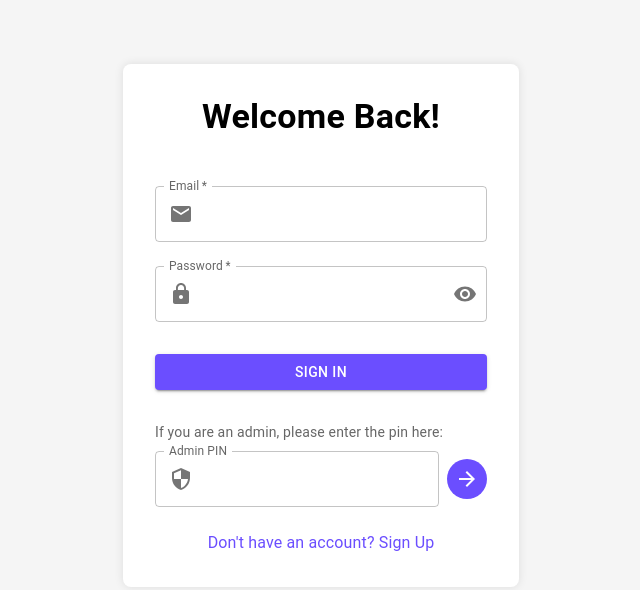
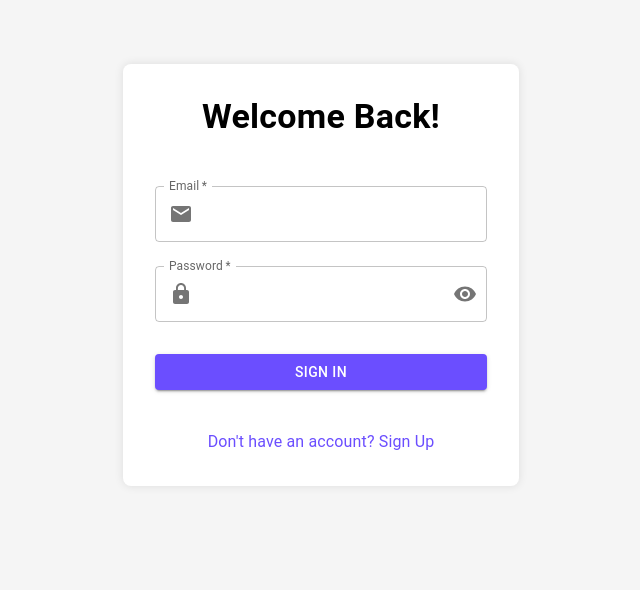
Before and after one commit to NIBM-GALLE/GAHDSE241F-TravelTrace, a React (Vite) app in the folder TRAVEL WEB APP/wonder/: page /login in a window 1280 px wide. Shown: the top 590 px of the page, without its empty margins (319-959 px from the left). Built offline with nearby package versions, Linux system fonts and the light colour scheme; the HTML template or start-up script is replaced by a standard one.

Commit message:
wonder map sql queary,login and register page dvlop with mulpiple admin access with navigate email and root path set up

```diff
--- a/TRAVEL WEB APP/wonder/server.js
+++ b/TRAVEL WEB APP/wonder/server.js
@@ -100,8 +100,8 @@ app.post('/api/login', (req, res) => {
     const validPassword = await bcrypt.compare(password, user.password);
     if (!validPassword) return res.status(400).json({ error: 'Invalid password' });
 
-    const token = jwt.sign({ id: user.user_id }, 'your_jwt_secret');
-    res.json({ token, user: { id: user.user_id, username: user.username, email: user.email } });
+    const token = jwt.sign({ id: user.user_id, role: user.role }, 'your_jwt_secret');
+    res.json({ token, user: { id: user.user_id, username: user.username, email: user.email, role: user.role } });
   });
 });
 
--- a/TRAVEL WEB APP/wonder/src/App.jsx
+++ b/TRAVEL WEB APP/wonder/src/App.jsx
@@ -1,5 +1,5 @@
-import React from 'react';
-import { BrowserRouter as Router, Routes, Route, Navigate } from 'react-router-dom';
+import React, { useEffect } from 'react';
+import { BrowserRouter as Router, Routes, Route, Navigate, useNavigate } from 'react-router-dom';
 import { ThemeProvider, createTheme } from '@mui/material';
 import Login from './components/Login';
 import SignUp from './components/SignUp';
@@ -34,21 +34,46 @@ const ProtectedRoute = ({ children }) => {
   return children;
 };
 
+const AdminProtectedRoute = ({ children }) => {
+  const token = localStorage.getItem('token');
+  const user = JSON.parse(localStorage.getItem('user'));
+
+  if (!token) {
+    return <Navigate to="/login" replace />;
+  }
+  if (user?.role !== 'admin') {
+    return <Navigate to="/home" replace />;
+  }
+  return children;
+};
+
+const InitialAuthCheck = () => {
+  const navigate = useNavigate();
+  useEffect(() => {
+    const token = localStorage.getItem('token');
+    const user = JSON.parse(localStorage.getItem('user'));
+
+    if (token && user && user.role) {
+      if (user.role === 'admin') {
+        navigate('/admindashboard', { replace: true });
+      } else {
+        navigate('/home', { replace: true });
+      }
+    } else {
+      navigate('/login', { replace: true });
+    }
+  }, [navigate]);
+  return null;
+};
+
 const App = () => {
   return (
     <ThemeProvider theme={theme}>
-      <Router>
+      <Router future={{ v7_startTransition: true, v7_relativeSplatPath: true }}>
         <Routes>
+          <Route path="/" element={<InitialAuthCheck />} />
           <Route path="/login" element={<Login />} />
           <Route path="/signup" element={<SignUp />} />
-          <Route
-            path="/"
-            element={
-              <ProtectedRoute>
-                <Home />
-              </ProtectedRoute>
-            }
-          />
           <Route
             path="/home"
             element={
@@ -99,11 +124,30 @@ const App = () => {
               </ProtectedRoute>
             }
           />
-          <Route path="/admindashboard" element={<AdminDashboard />} />
-          <Route path="/admin/users" element={<ManageUsers />} />
-          <Route path="/admin/trails" element={<ManageTrails />} />
-
-
+          <Route
+            path="/admindashboard"
+            element={
+              <AdminProtectedRoute>
+                <AdminDashboard />
+              </AdminProtectedRoute>
+            }
+          />
+          <Route
+            path="/admin/users"
+            element={
+              <AdminProtectedRoute>
+                <ManageUsers />
+              </AdminProtectedRoute>
+            }
+          />
+          <Route
+            path="/admin/trails"
+            element={
+              <AdminProtectedRoute>
+                <ManageTrails />
+              </AdminProtectedRoute>
+            }
+          />
         </Routes>
       </Router>
     </ThemeProvider>
--- a/TRAVEL WEB APP/wonder/src/components/Login.jsx
+++ b/TRAVEL WEB APP/wonder/src/components/Login.jsx
@@ -18,12 +18,10 @@ const Login = () => {
   const [formData, setFormData] = useState({
     email: '',
     password: '',
-    adminPin: ''
   });
 
   const [showPassword, setShowPassword] = useState(false);
   const [error, setError] = useState('');
-  const ADMIN_PIN = 'AD456@';
 
   const handleChange = (e) => {
     setFormData({ ...formData, [e.target.name]: e.target.value });
@@ -39,17 +37,14 @@ const Login = () => {
 
       localStorage.setItem('token', response.data.token);
       localStorage.setItem('user', JSON.stringify(response.data.user));
-      navigate('/home');
+
+      if (response.data.user.role === 'admin') {
+        navigate('/admindashboard');
+      } else {
+        navigate('/home');
+      }
     } catch (err) {
       setError(err.response?.data?.error || 'Login failed');
-    }
-  };
-
-  const handleAdminLogin = () => {
-    if (formData.adminPin === ADMIN_PIN) {
-      navigate('/admindashboard');
-    } else {
-      setError('Invalid admin pin');
     }
   };
 
@@ -134,37 +129,6 @@ const Login = () => {
           </Button>
         </Box>
 
-        {/* ✅ ADMIN PIN SECTION */}
-        <Box sx={{ width: '100%', mt: 2 }}>
-          <Typography variant="body2" color="text.secondary" sx={{ mb: 1 }}>
-            If you are an admin, please enter the pin here:
-          </Typography>
-
-          <Box sx={{ display: 'flex', alignItems: 'center' }}>
-            <TextField
-              fullWidth
-              name="adminPin"
-              label="Admin PIN"
-              type="password"
-              value={formData.adminPin}
-              onChange={handleChange}
-              InputProps={{
-                startAdornment: (
-                  <InputAdornment position="start">
-                    <Security />
-                  </InputAdornment>
-                )
-              }}
-            />
-            <IconButton
-              onClick={handleAdminLogin}
-              sx={{ ml: 1, bgcolor: '#6B4EFF', color: 'white', '&:hover': { bgcolor: '#5B3FEF' } }}
-            >
-              <ArrowForward />
-            </IconButton>
-          </Box>
-        </Box>
-
         {/* ✅ ERROR DISPLAY */}
         {error && (
           <Typography color="error" sx={{ mt: 2 }}>
```
Also changed, not shown: 1 other file (tests, documents, lock files or other folders).
